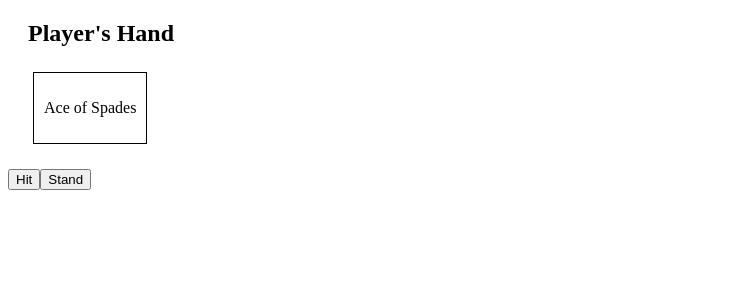
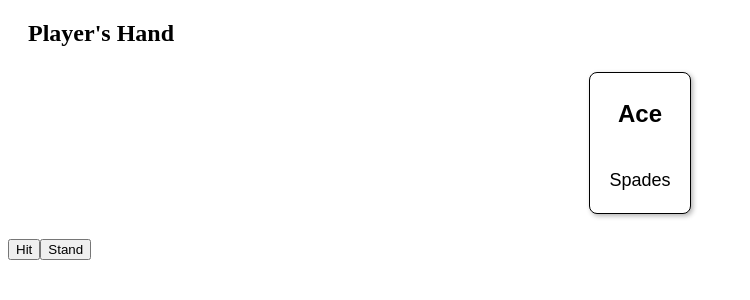
Before and after one commit to telenorbenedicte/vue-nuxt-blackjack, a Nuxt app: page / in a window 1280 px wide. Both pictures are taken after a click on the button "Hit". Shown: the top 300 px of the page, without its empty margins (0-750 px from the left). Built offline with nearby package versions, Linux system fonts and the light colour scheme.

Commit message:
Prettify cards

```diff
--- a/components/Card.vue
+++ b/components/Card.vue
@@ -1,6 +1,7 @@
 <template>
   <div class="card">
-    <p>{{ card.rank }} of {{ card.suit }}</p>
+    <p class="rank">{{ card.rank }}</p>
+    <p class="suit">{{ card.suit }}</p>
   </div>
 </template>
 
@@ -17,8 +18,26 @@ export default {
 
 <style scoped>
 .card {
-  border: 1px solid #000;
-  padding: 10px;
-  margin: 5px;
+  width: 100px; /* Set a fixed width for the card */
+  height: 140px; /* Set a fixed height for the card */
+  border: 1px solid #000; /* Black border */
+  border-radius: 8px; /* Rounded corners */
+  background-color: white; /* White background */
+  display: flex; /* Use flexbox for centering */
+  flex-direction: column; /* Stack content vertically */
+  align-items: center; /* Center horizontally */
+  justify-content: center; /* Center vertically */
+  margin: 5px; /* Space between cards */
+  box-shadow: 2px 2px 5px rgba(0, 0, 0, 0.3); /* Shadow for depth */
+  font-family: 'Arial', sans-serif; /* Font style */
+}
+
+.rank {
+  font-size: 24px; /* Larger font for rank */
+  font-weight: bold; /* Bold rank */
+}
+
+.suit {
+  font-size: 18px; /* Smaller font for suit */
 }
 </style>
--- a/components/PlayerHand.vue
+++ b/components/PlayerHand.vue
@@ -33,5 +33,7 @@ export default {
 }
 .cards {
   display: flex;
+  flex-wrap: wrap;
+  justify-content: center;
 }
 </style>
```
